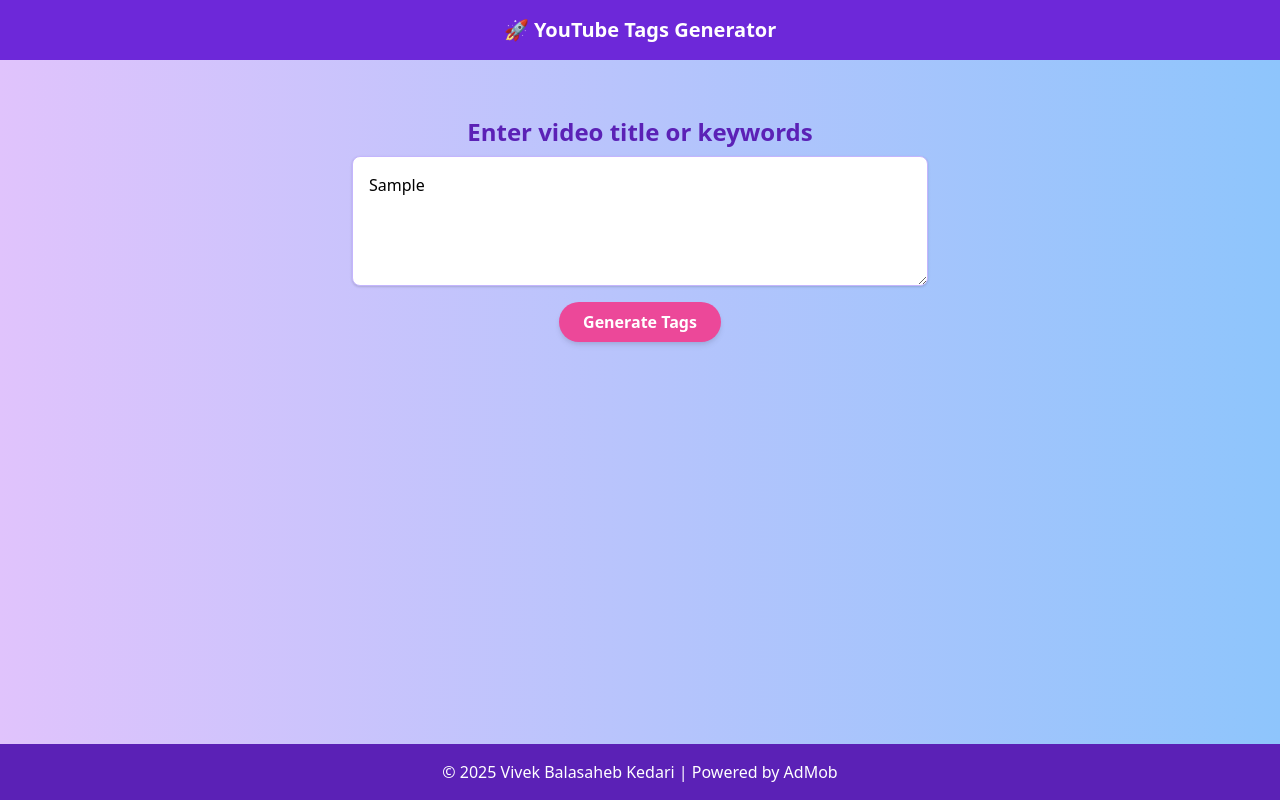
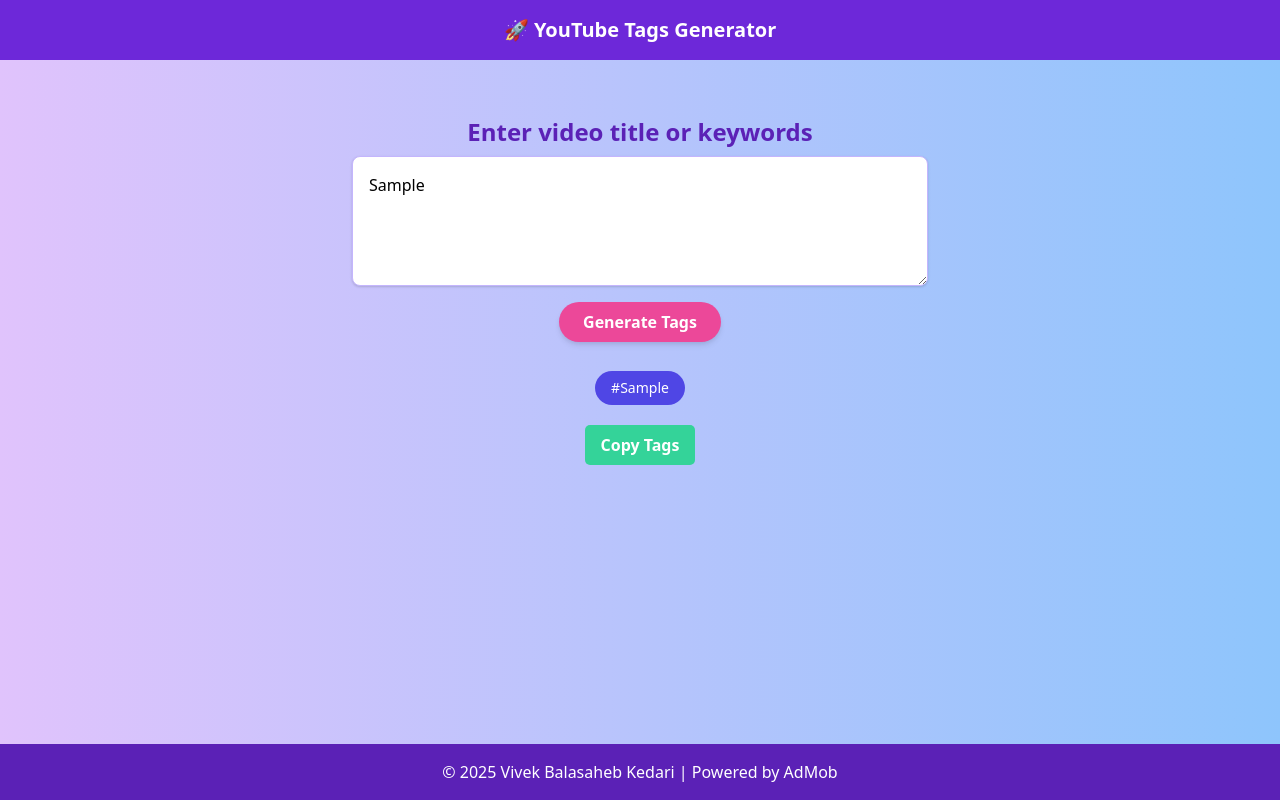
Before and after one commit to vivekkedari/tools, a plain HTML site: page tags-generator.html in a window 1280 px wide. Both pictures are taken after typing "Sample" into the empty fields and a click on the button "Generate Tags". Drawn offline with nearby package versions, Linux system fonts and the light colour scheme; no server answers.

Commit message:
Update tags-generator.html

```diff
--- a/tags-generator.html
+++ b/tags-generator.html
@@ -5,7 +5,7 @@
   <meta name="viewport" content="width=device-width, initial-scale=1.0">
   <meta name="description" content="Generate SEO-optimized YouTube tags easily with this tool by Vivek Kedari.">
   <meta name="author" content="Vivek Balasaheb Kedari">
-  <title>Tags Generator | YouTube Tools</title>
+  <title>Tag Generator | YouTube Tools</title>
   <link href="https://cdn.jsdelivr.net/npm/tailwindcss@2.2.19/dist/tailwind.min.css" rel="stylesheet">
   <script async src="https://pagead2.googlesyndication.com/pagead/js/adsbygoogle.js?client=ca-app-pub-4653586285489354~7933978688" crossorigin="anonymous"></script>
   <style>
@@ -72,35 +72,14 @@
   </footer>
 
   <script>
-    // Define related keywords and synonyms
-    const relatedKeywords = {
+    // Hardcoded related tags for testing
+    const relatedTags = {
       "car": ["vehicle", "automobile", "sedan", "motor", "transportation"],
       "tech": ["technology", "gadgets", "electronics", "innovation", "devices"],
-      "movie": ["film", "cinema", "blockbuster", "motion picture"],
-      // Add more keywords as needed
+      "movie": ["film", "cinema", "blockbuster", "motion picture"]
     };
 
-    // Extract related keywords from the predefined list
-    function getRelatedKeywords(input) {
-      let keywords = input.split(/\s+/);
-      let allRelatedTags = [];
-      keywords.forEach(word => {
-        if (relatedKeywords[word.toLowerCase()]) {
-          allRelatedTags = [...allRelatedTags, ...relatedKeywords[word.toLowerCase()]];
-        }
-      });
-      return allRelatedTags;
-    }
-
-    // Function to fetch Google suggestions
-    async function getGoogleSuggestions(query) {
-      const response = await fetch(`https://suggestqueries.google.com/complete/search?client=firefox&q=${query}`);
-      const data = await response.json();
-      return data[1];  // Return list of suggestions
-    }
-
-    // Function to generate SEO optimized tags
-    async function generateTags() {
+    function generateTags() {
       const input = document.getElementById('input').value.trim();
       const output = document.getElementById('output');
       const copyBtn = document.getElementById('copyBtn');
@@ -109,14 +88,19 @@
 
       if (!input) return;
 
-      // Get related keywords from predefined list
-      let tags = getRelatedKeywords(input);
+      let tags = [];
 
-      // Fetch Google suggestions for more tags
-      const googleTags = await getGoogleSuggestions(input);
-      tags = [...tags, ...googleTags];
+      // Get related tags from the dictionary
+      for (let key in relatedTags) {
+        if (input.toLowerCase().includes(key)) {
+          tags = [...tags, ...relatedTags[key]];
+        }
+      }
 
-      // Remove duplicates and trim tags to fit YouTube's character limits
+      // Add input itself as a tag
+      tags.push(input);
+
+      // Remove duplicates and trim to 30 characters max
       tags = [...new Set(tags)].map(tag => tag.substring(0, 30));
 
       // Display the tags as clickable elements
@@ -132,7 +116,6 @@
       copyBtn.dataset.tags = tags.join(", ");
     }
 
-    // Copy tags to clipboard
     function copyTags() {
       const copyText = document.getElementById("copyBtn").dataset.tags;
       navigator.clipboard.writeText(copyText).then(function() {
```
